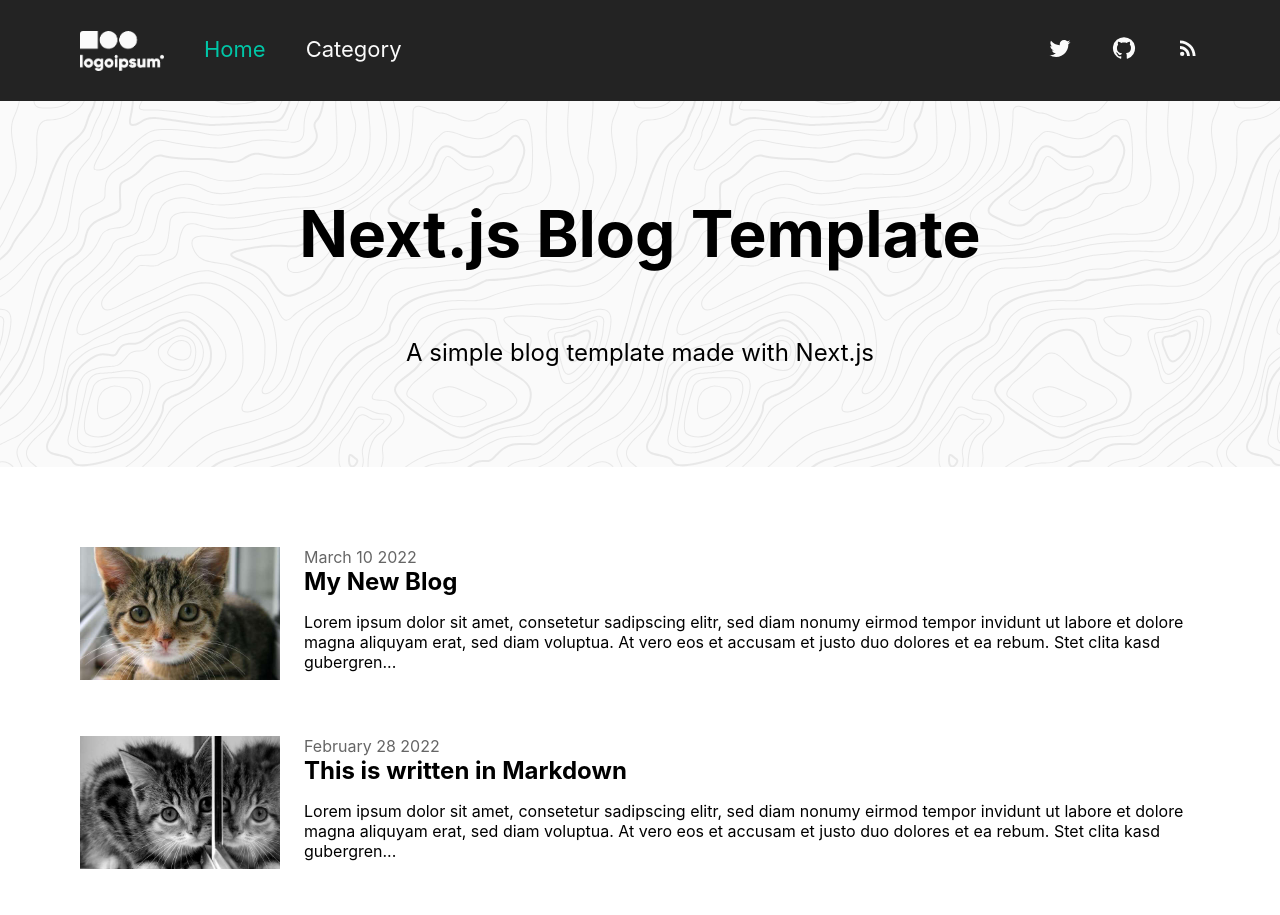
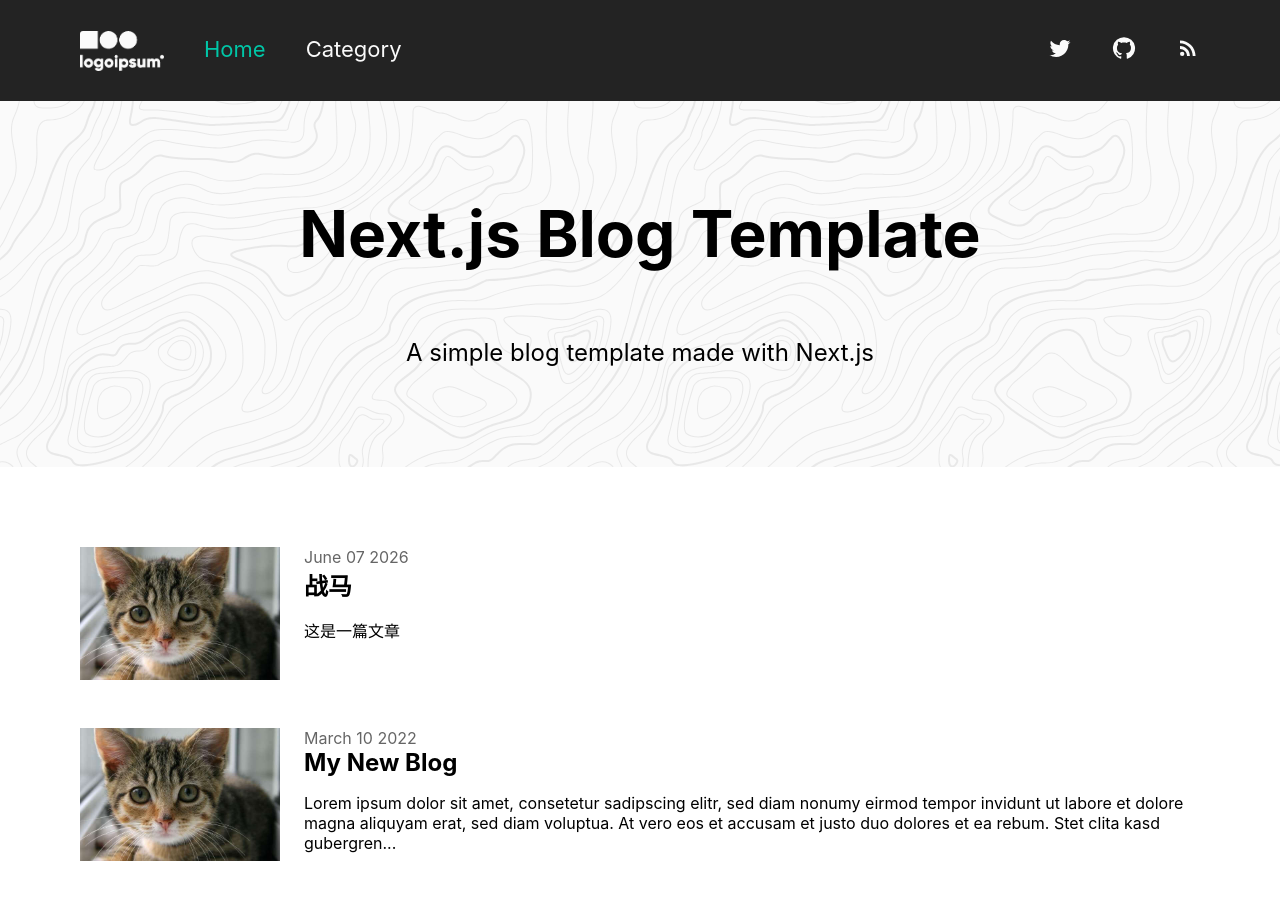
Before and after one commit to brightmann/wnbt, a Next.js app: page / in a window 1280 px wide. Shown: the top 915 px of the page. Built offline with nearby package versions, Linux system fonts and the light colour scheme.

Commit message:
Update posts.js

```diff
--- a/content/posts.js
+++ b/content/posts.js
@@ -1,4 +1,12 @@
 const posts = [
+    {
+    title: '战马',
+    description: '这是一篇文章',
+    image: '/posts/post1.jpg',
+    link: '/blog/fh',
+    categories: ['main'], // specifies where it will be rendered
+    date: 'June 07 2026' // optional
+  },
   {
     title: 'My New Blog',
     description: 'Lorem ipsum dolor sit amet, consetetur sadipscing elitr, sed diam nonumy eirmod tempor invidunt ut labore et dolore magna aliquyam erat, sed diam voluptua. At vero eos et accusam et justo duo dolores et ea rebum. Stet clita kasd gubergren...',
```
